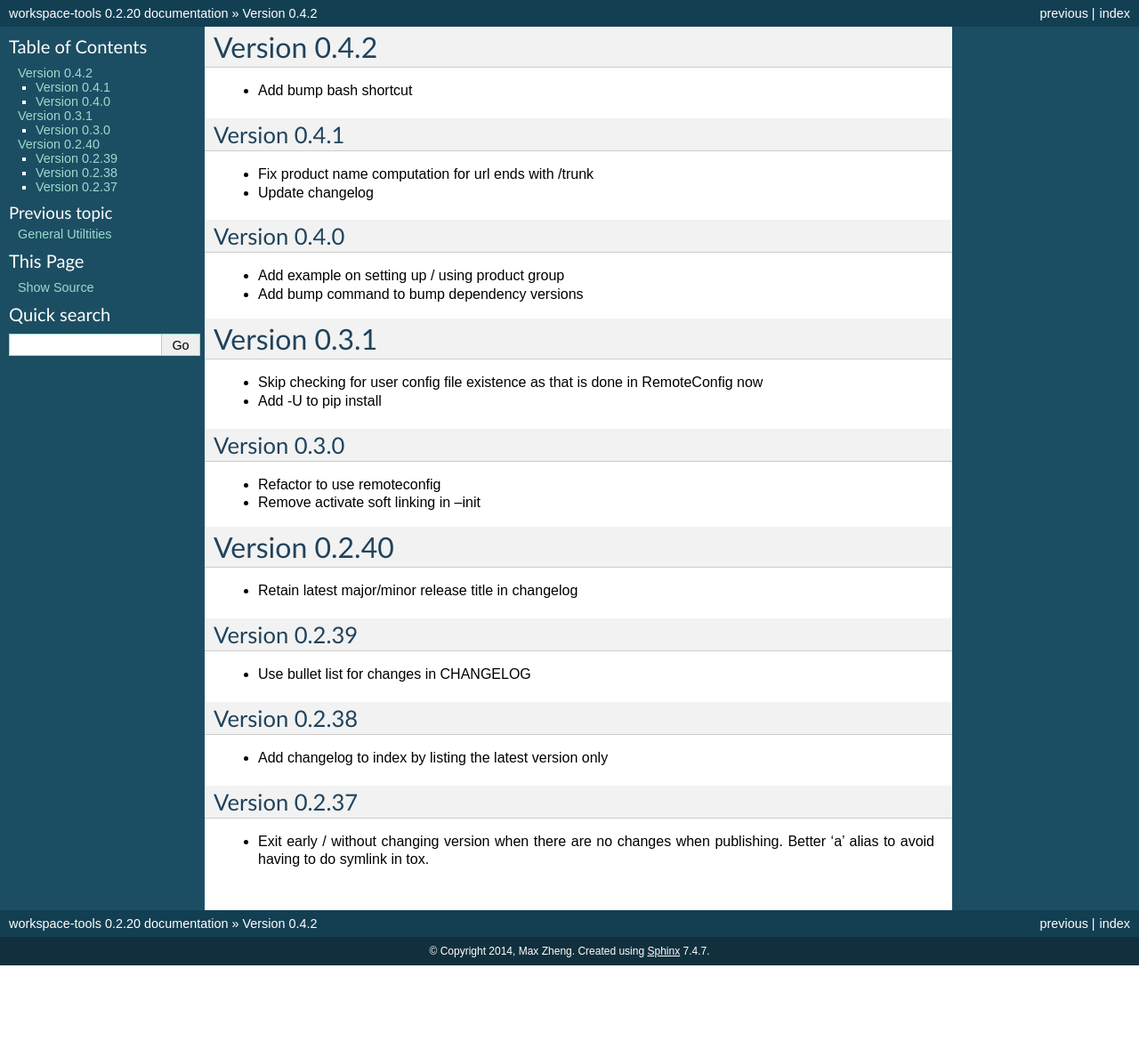
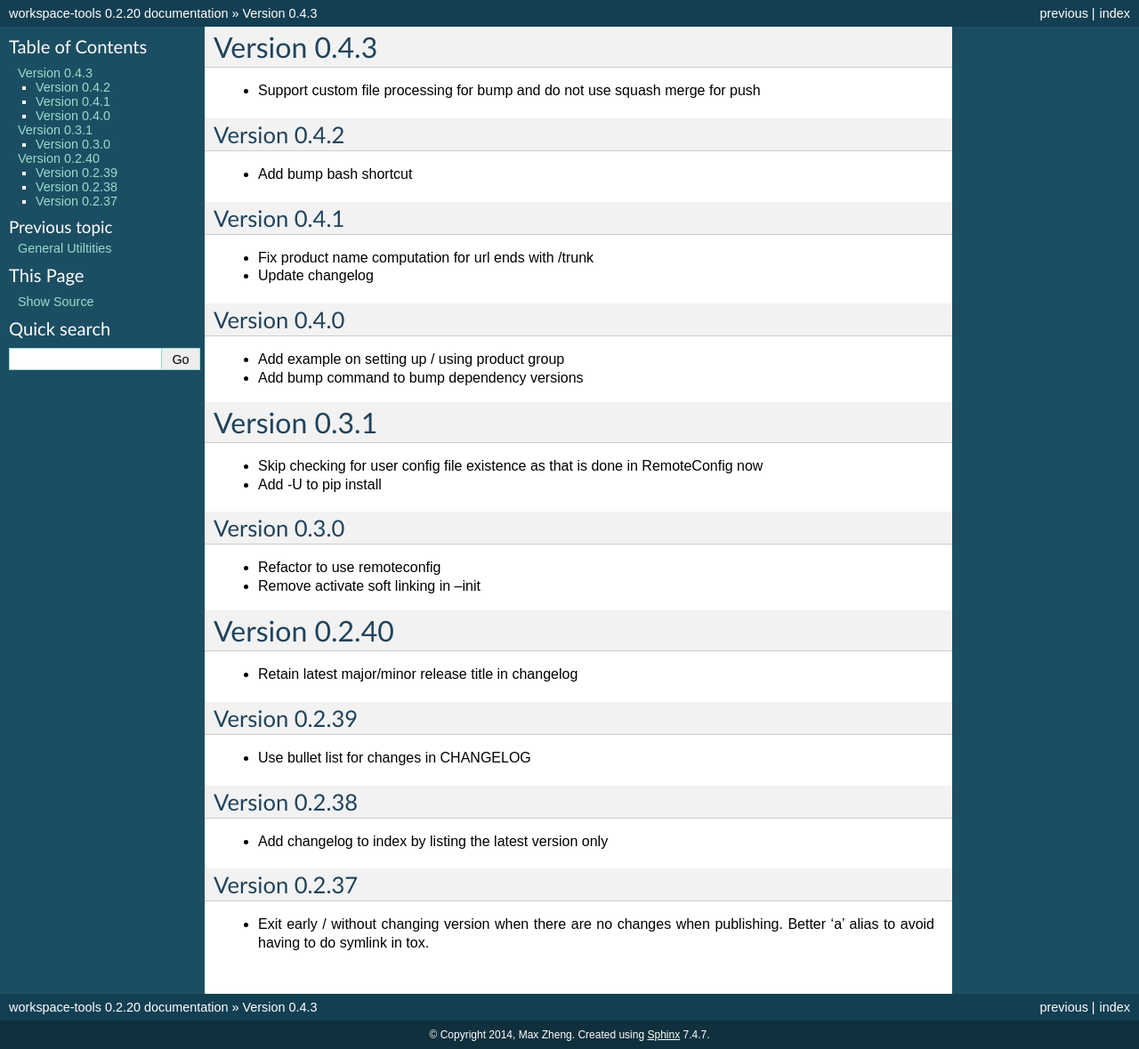
Before and after one commit to maxzheng/workspace-tools, a Sphinx documentation site: the page built from docs/CHANGELOG.rst, in a window 1280 px wide. Shown: the whole page at 89% size. Built offline with Sphinx 7.4.7, drawn with Linux system fonts in a browser that asks for light colours; before the commit the page ends 1085 px from its top, so only the background shows below that.

Commit message:
Publish version 0.4.3

```diff
--- a/docs/CHANGELOG.rst
+++ b/docs/CHANGELOG.rst
@@ -1,5 +1,11 @@
+Version 0.4.3
+================================================================================
+
+* Support custom file processing for bump and do not use squash merge for push
+
+
 Version 0.4.2
-================================================================================
+--------------------------------------------------------------------------------
 
 * Add bump bash shortcut
 
--- a/setup.py
+++ b/setup.py
@@ -10,7 +10,7 @@ def find_files(path):
 
 setuptools.setup(
   name='workspace-tools',
-  version='0.4.2',
+  version='0.4.3',
 
   author='Max Zheng',
   author_email='maxzheng.os @t gmail.com',
```
